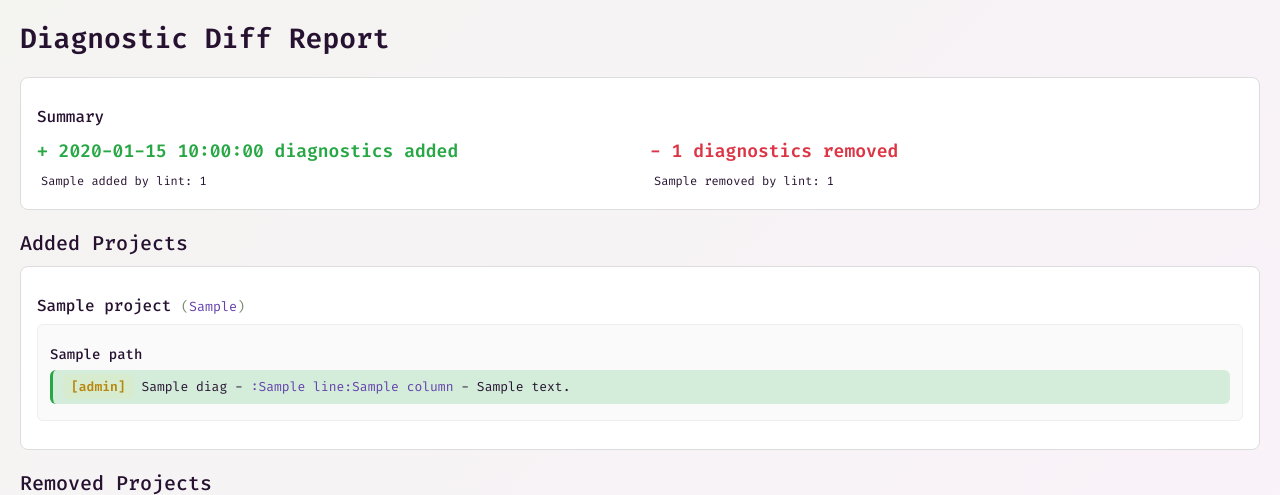
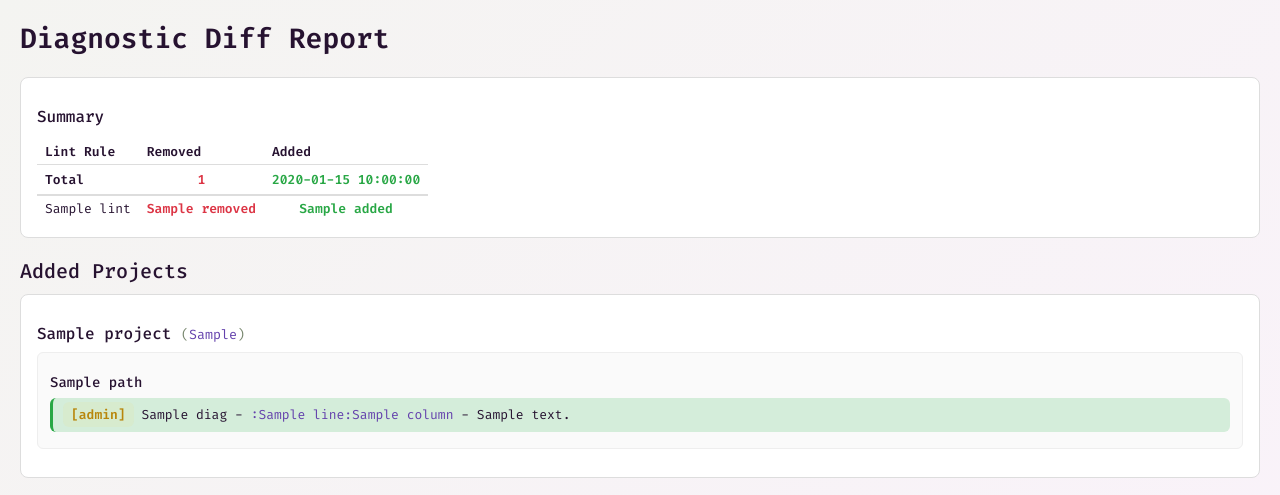
Before and after one commit to astral-sh/ecosystem-analyzer, a Python web app: template templates/diff.html in a window 1280 px wide. Shown: the top 495 px of the page. Run offline with Jinja, Linux system fonts and the light colour scheme; the template is opened without the code that fills it: most values are stand-ins (such as "Sample title", 1, 10 or a date in 2020).

Commit message:
Statistics

```diff
--- a/templates/diff.html
+++ b/templates/diff.html
@@ -203,16 +203,11 @@
             border-radius: 8px;
         }
 
-        .stats-grid {
-            display: grid;
-            grid-template-columns: 1fr 1fr;
-            gap: 20px;
+        .stats-summary {
             margin-top: 12px;
-        }
-
-        .stats-section h4 {
-            margin-top: 0;
-            color: var(--galaxy);
+            display: flex;
+            gap: 30px;
+            align-items: center;
         }
 
         .stats-total {
@@ -229,15 +224,45 @@
             color: #dc3545;
         }
 
-        .lint-breakdown {
+        .stats-table {
             font-family: 'Fira Code', monospace;
-            font-size: 12px;
-            margin-top: 8px;
+            font-size: 13px;
+            margin-top: 12px;
+            border-collapse: collapse;
         }
 
-        .lint-item {
-            margin: 2px 0;
-            padding: 2px 4px;
+        .stats-table th,
+        .stats-table td {
+            padding: 4px 8px;
+            text-align: left;
+            border: none;
+        }
+
+        .stats-table th {
+            font-weight: 600;
+            color: var(--galaxy);
+            border-bottom: 1px solid #ddd;
+        }
+
+        .stats-table .removed-col {
+            color: #dc3545;
+            font-weight: 600;
+            text-align: center;
+        }
+
+        .stats-table .added-col {
+            color: #28a745;
+            font-weight: 600;
+            text-align: center;
+        }
+
+        .stats-table .total-row {
+            font-weight: 600;
+            border-bottom: 2px solid #ddd;
+        }
+
+        .stats-table .total-row td {
+            padding: 6px 8px;
         }
     </style>
 </head>
@@ -248,28 +273,31 @@
 
         <div class="statistics">
             <h3>Summary</h3>
-            <div class="stats-grid">
-                <div class="stats-section">
-                    <div class="stats-total added">+ {{ statistics.total_added }} diagnostics added</div>
-                    {% if statistics.added_by_lint %}
-                    <div class="lint-breakdown">
-                        {% for lint_name, count in statistics.added_by_lint.items() %}
-                        <div class="lint-item">{{ lint_name }}: {{ count }}</div>
-                        {% endfor %}
-                    </div>
-                    {% endif %}
-                </div>
-                <div class="stats-section">
-                    <div class="stats-total removed">- {{ statistics.total_removed }} diagnostics removed</div>
-                    {% if statistics.removed_by_lint %}
-                    <div class="lint-breakdown">
-                        {% for lint_name, count in statistics.removed_by_lint.items() %}
-                        <div class="lint-item">{{ lint_name }}: {{ count }}</div>
-                        {% endfor %}
-                    </div>
-                    {% endif %}
-                </div>
-            </div>
+            {% if statistics.merged_by_lint %}
+            <table class="stats-table">
+                <thead>
+                    <tr>
+                        <th>Lint Rule</th>
+                        <th>Removed</th>
+                        <th>Added</th>
+                    </tr>
+                </thead>
+                <tbody>
+                    <tr class="total-row">
+                        <td><strong>Total</strong></td>
+                        <td class="removed-col">{{ statistics.total_removed }}</td>
+                        <td class="added-col">{{ statistics.total_added }}</td>
+                    </tr>
+                    {% for lint_data in statistics.merged_by_lint %}
+                    <tr>
+                        <td>{{ lint_data.lint_name }}</td>
+                        <td class="removed-col">{{ lint_data.removed }}</td>
+                        <td class="added-col">{{ lint_data.added }}</td>
+                    </tr>
+                    {% endfor %}
+                </tbody>
+            </table>
+            {% endif %}
         </div>
 
 
@@ -324,7 +352,7 @@
             {% if project.diffs.added_files %}
             {% for file_data in project.diffs.added_files %}
             <div class="file added">
-                <h4>+ {{ file_data.path }}</h4>
+                <h4>{{ file_data.path }}</h4>
                 {% for diag in file_data.diagnostics %}
                 <div class="diagnostic added">
                     <span class="{{ 'error' if diag.level == 'error' else 'warning' }}">[{{ diag.level }}]</span> {{ diag.lint_name }} -
@@ -339,7 +367,7 @@
             {% if project.diffs.removed_files %}
             {% for file_data in project.diffs.removed_files %}
             <div class="file removed">
-                <h4>- {{ file_data.path }}</h4>
+                <h4>{{ file_data.path }}</h4>
                 {% for diag in file_data.diagnostics %}
                 <div class="diagnostic removed">
                     <span class="{{ 'error' if diag.level == 'error' else 'warning' }}">[{{ diag.level }}]</span> {{ diag.lint_name }} -
@@ -354,7 +382,7 @@
             {% if project.diffs.modified_files %}
             {% for file_data in project.diffs.modified_files %}
             <div class="file modified">
-                <h4>~ {{ file_data.path }}</h4>
+                <h4>{{ file_data.path }}</h4>
                 {% if file_data.diffs.added_lines %}
                 {% for line_data in file_data.diffs.added_lines %}
                 {% for diag in line_data.diagnostics %}
```
Also changed, not shown: src/ecosystem_analyzer/diff.py (+19 -3 lines).
